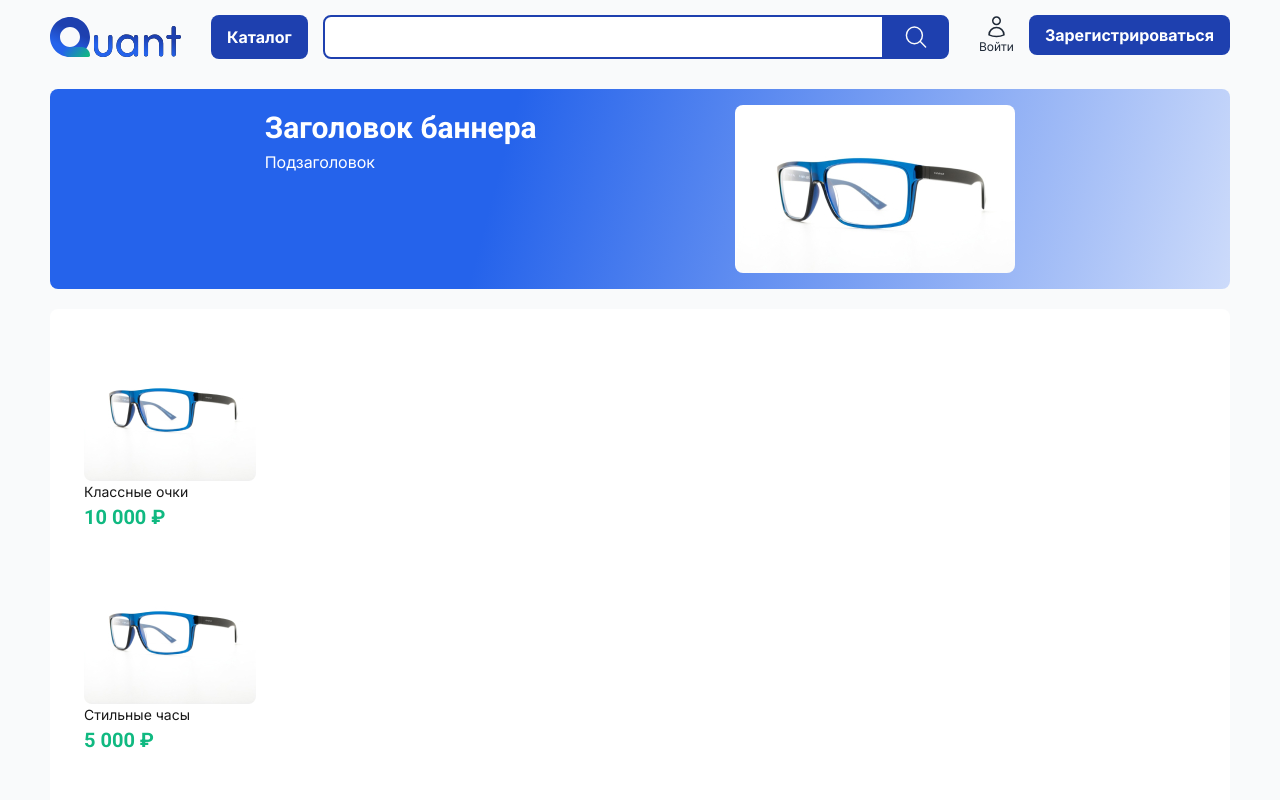
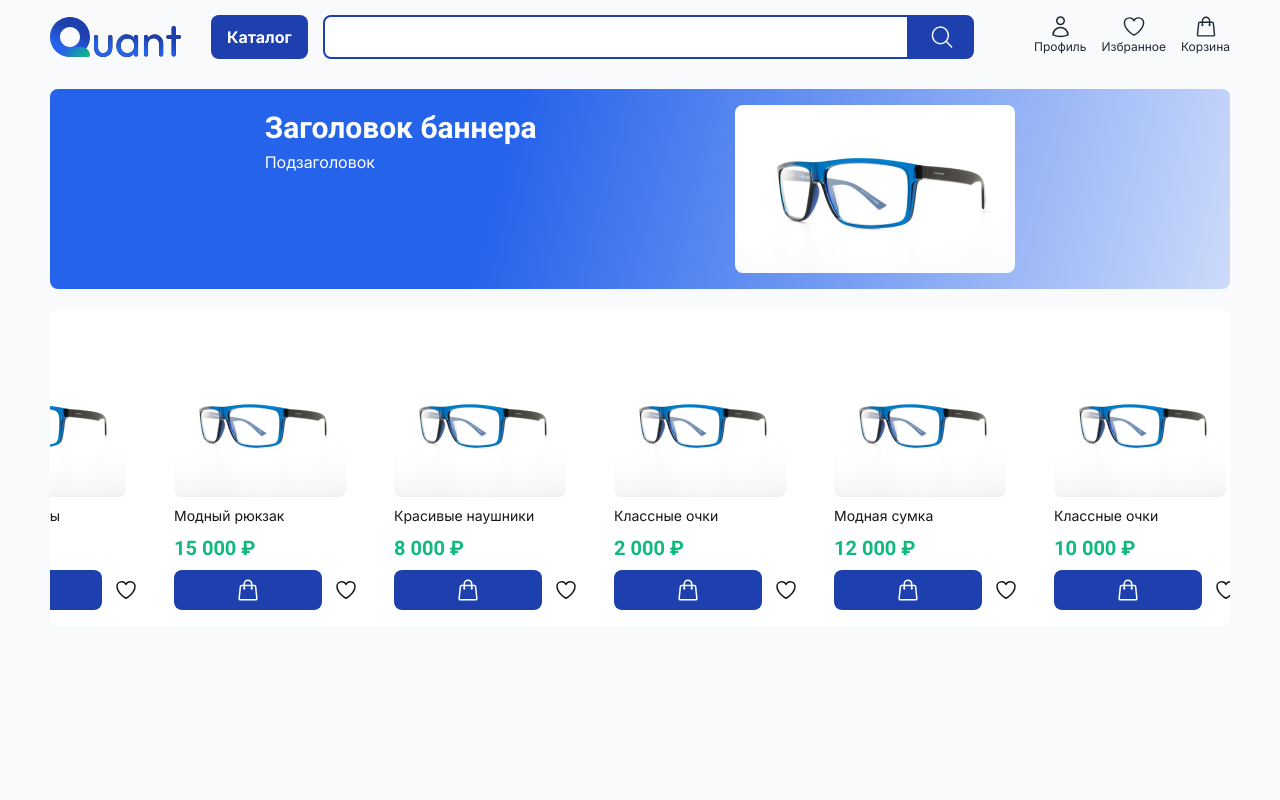
Before and after one commit to Bormxx/ecommerce, a Next.js app: page / in a window 1280 px wide. Shown: the top 800 px of the page. Built offline with nearby package versions, Linux system fonts and the light colour scheme.

Commit message:
Отедактировала MiniCard и Карусель

```diff
--- a/src/components/Carousel/Carousel.tsx
+++ b/src/components/Carousel/Carousel.tsx
@@ -1,10 +1,9 @@
-// Carousel.tsx
 import { useEffect, useState, useRef } from "react";
-import MiniCard from "../MiniCard/MiniCard"; // Импорт по умолчанию
+import MiniCard from "../MiniCard/MiniCard";
 import product from "../../images/Product-172x172.jpg";
 
 export default function Carousel() {
-  const [currentIndex, setCurrentIndex] = useState(0); // Текущий индекс слайда
+  const [currentIndex, setCurrentIndex] = useState(0);
   const sliderRef = useRef<HTMLDivElement | null>(null);
   const slideIntervalRef = useRef<NodeJS.Timeout | null>(null);
 
@@ -23,45 +22,41 @@ export default function Carousel() {
     { title: "Модная сумка", price: 12000, img_url: product },
   ];
 
-  // Функция для прокрутки слайдов
   const nextSlide = () => {
-    setCurrentIndex((prevIndex) => (prevIndex + 1) % products.length); // Цикличное увеличение индекса
+    setCurrentIndex((prevIndex) => (prevIndex + 1) % products.length);
   };
 
-  // Эффект для автопрокрутки
   useEffect(() => {
-    slideIntervalRef.current = setInterval(nextSlide, 2000); // Прокрутка каждые 3 секунды
+    slideIntervalRef.current = setInterval(nextSlide, 2000);
 
     return () => {
-      if (slideIntervalRef.current) clearInterval(slideIntervalRef.current); // Очистка интервала при размонтировании
+      if (slideIntervalRef.current) clearInterval(slideIntervalRef.current);
     };
   }, []);
 
-  // Функция для ручного перехода к слайду
   const scrollToSlide = (index: number) => {
-    setCurrentIndex(index); // Устанавливаем текущий индекс вручную
+    setCurrentIndex(index);
   };
 
-  // Автоматическая прокрутка слайдов при изменении индекса
   useEffect(() => {
     if (sliderRef.current) {
       const slideWidth =
-        sliderRef.current.children[0].getBoundingClientRect().width; // Получаем ширину одного слайда
-      sliderRef.current.scrollLeft = currentIndex * slideWidth; // Прокручиваем контейнер слайдов
+        sliderRef.current.children[0].getBoundingClientRect().width;
+      sliderRef.current.scrollLeft = currentIndex * slideWidth;
     }
   }, [currentIndex]);
 
   return (
     <div
-      className="py-[16px]flex mt-[20px] overflow-hidden rounded-[8px] bg-white px-[24px] transition-all" // Используем transition-all для плавной анимации
+      className="mt-5 flex gap-5 overflow-x-auto rounded-lg bg-white px-6 py-4 transition-all"
       ref={sliderRef}
-      style={{ scrollBehavior: "smooth" }} // Добавляем плавную прокрутку
+      style={{ scrollBehavior: "smooth" }}
     >
       {products.map((product, index) => (
         <div
           key={index}
-          className="mx-[10px] h-auto w-[172px] flex-shrink-0"
-          onClick={() => scrollToSlide(index)} // Ручной клик для перехода на слайд
+          className="mx-3 h-auto w-44 flex-shrink-0"
+          onClick={() => scrollToSlide(index)}
         >
           <MiniCard
             title={product.title}
--- a/src/components/Header/Header.tsx
+++ b/src/components/HeaderComponent/HeaderComponent.tsx
@@ -6,7 +6,7 @@ import iconSearch16 from "../../images/Icons-search-16x16.svg";
 import LoginMenu from "../LoginMenu/LoginMenu";
 import { inter } from "@/app/fonts";
 
-export default function Header() {
+export default function HeaderComponent() {
   return (
     <>
       <header className="hidden justify-between gap-[30px] lg:flex">
@@ -47,7 +47,7 @@ export default function Header() {
         </div>
       </div>
       {/* Нижняя часть при маленьком экране */}
-      <div className="absolute bottom-0 flex w-[calc(100%-15px)] items-center justify-center pb-[10px] pr-[10px] lg:hidden">
+      <div className="fixed bottom-0 z-50 flex w-[calc(100%-30px)] items-center justify-center bg-white p-3 lg:hidden">
         <LoginMenu />
       </div>
     </>
--- a/src/components/Home/Home.tsx
+++ b/src/components/Home/Home.tsx
@@ -1,9 +1,15 @@
 import { ReactNode } from "react";
+import HeaderComponent from "../HeaderComponent/HeaderComponent";
 
 type HomeProps = {
   children: ReactNode;
 };
 
 export default function Home(props: HomeProps) {
-  return <div className="mx-auto max-w-[1180px]">{props.children}</div>;
+  return (
+    <div className="mx-auto max-w-[1180px]">
+      <HeaderComponent />
+      {props.children}
+    </div>
+  );
 }
--- a/src/components/LoginMenu/LoginMenu.tsx
+++ b/src/components/LoginMenu/LoginMenu.tsx
@@ -9,7 +9,7 @@ import IconLink from "../IconLink/IconLink";
 import { inter } from "@/app/fonts";
 
 export default function LoginMenu() {
-  const userName = "";
+  const userName = "Kristina";
 
   return (
     <>
--- a/src/components/MiniCard/MiniCard.tsx
+++ b/src/components/MiniCard/MiniCard.tsx
@@ -2,6 +2,7 @@
 import Image, { StaticImageData } from "next/image";
 import { inter, roboto } from "@/app/fonts";
 import Link from "next/link";
+import { HeartIcon, ShoppingBagIcon } from "@heroicons/react/24/outline";
 
 interface MiniCardProps {
   title: string;
@@ -9,20 +10,38 @@ interface MiniCardProps {
   img_url: StaticImageData;
 }
 
+const userName = "Kristina";
+
 const MiniCard = ({ title, price, img_url }: MiniCardProps) => {
   const formattedPrice = new Intl.NumberFormat("ru-RU").format(price);
 
   return (
-    <Link href="/" className="flex flex-col">
+    <div className="flex flex-col gap-2">
+      <Link href="/" className="flex flex-col gap-2">
         <Image src={img_url} alt="Product" width={172} height={172} />
         <h3 className={`${inter.className} text-[14px]`}>{title}</h3>
         <span
-        className={`${roboto.className} text-[20px] font-bold text-[#10B981]`}
+          className={`${roboto.className} text-xl font-bold text-[#10B981]`}
         >
           {formattedPrice} &#8381;
         </span>
       </Link>
+
+      {userName && (
+        <div className="flex gap-1">
+          <button
+            className="flex flex-grow justify-center rounded-lg bg-blue-800 py-2 text-white"
+            type="button"
+          >
+            <ShoppingBagIcon width={24} height={24} />
+          </button>
+          <button type="button" className="h-6 w-6 p-2">
+            <HeartIcon width={24} height={24} />
+          </button>
+        </div>
+      )}
+    </div>
   );
 };
 
-export default MiniCard; // Это важно! Экспорт по умолчанию
+export default MiniCard;
--- a/src/pages/index.tsx
+++ b/src/pages/index.tsx
@@ -1,11 +1,9 @@
-import Header from "@/components/Header/Header";
 import Home from "@/components/Home/Home";
 import Main from "@/components/Main/Main";
 
 export default function HomeContainer() {
   return (
     <Home>
-      <Header />
       <Main />
     </Home>
   );
```
Lines whose indentation alone changed are shown as unchanged.
